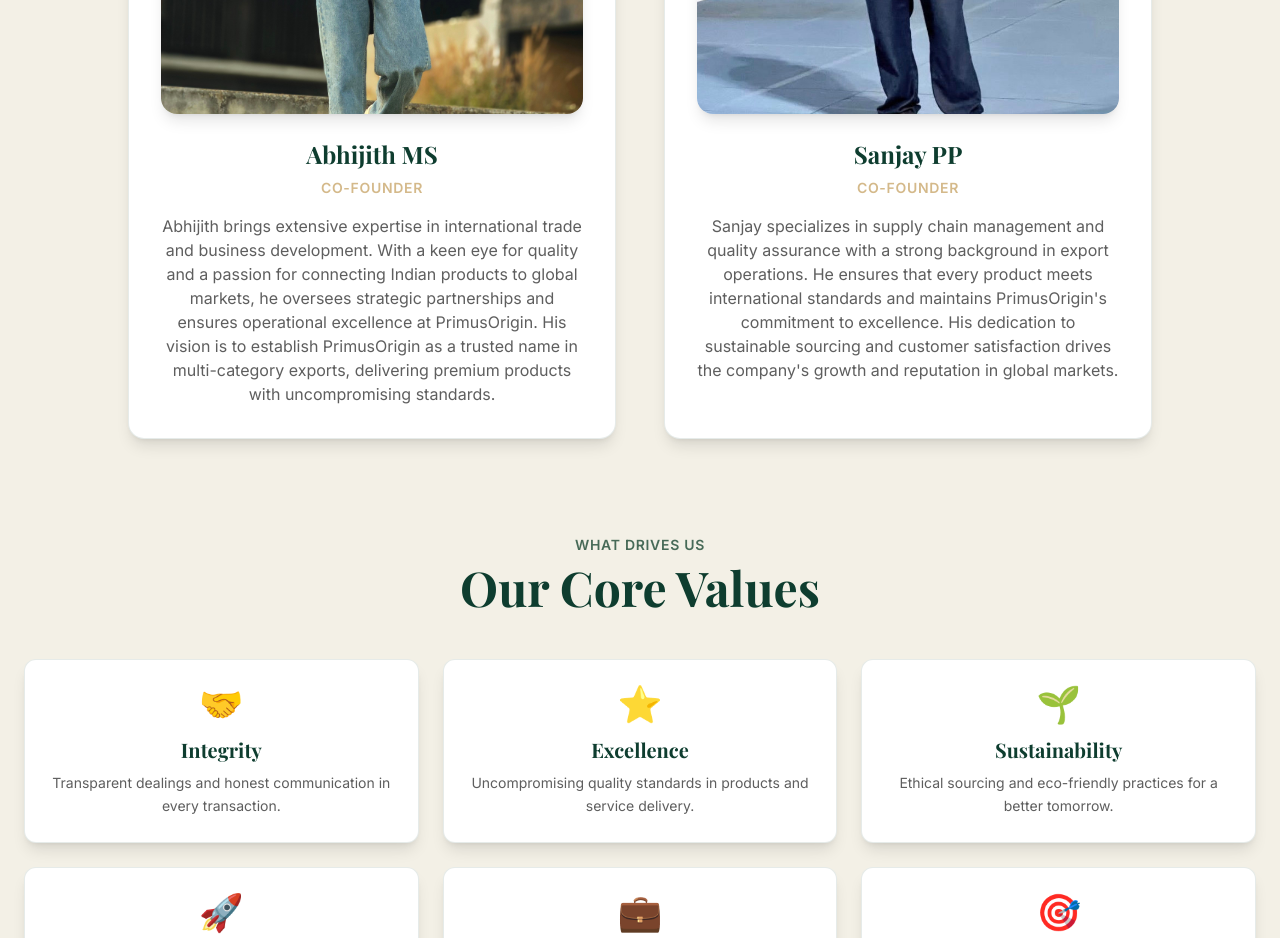
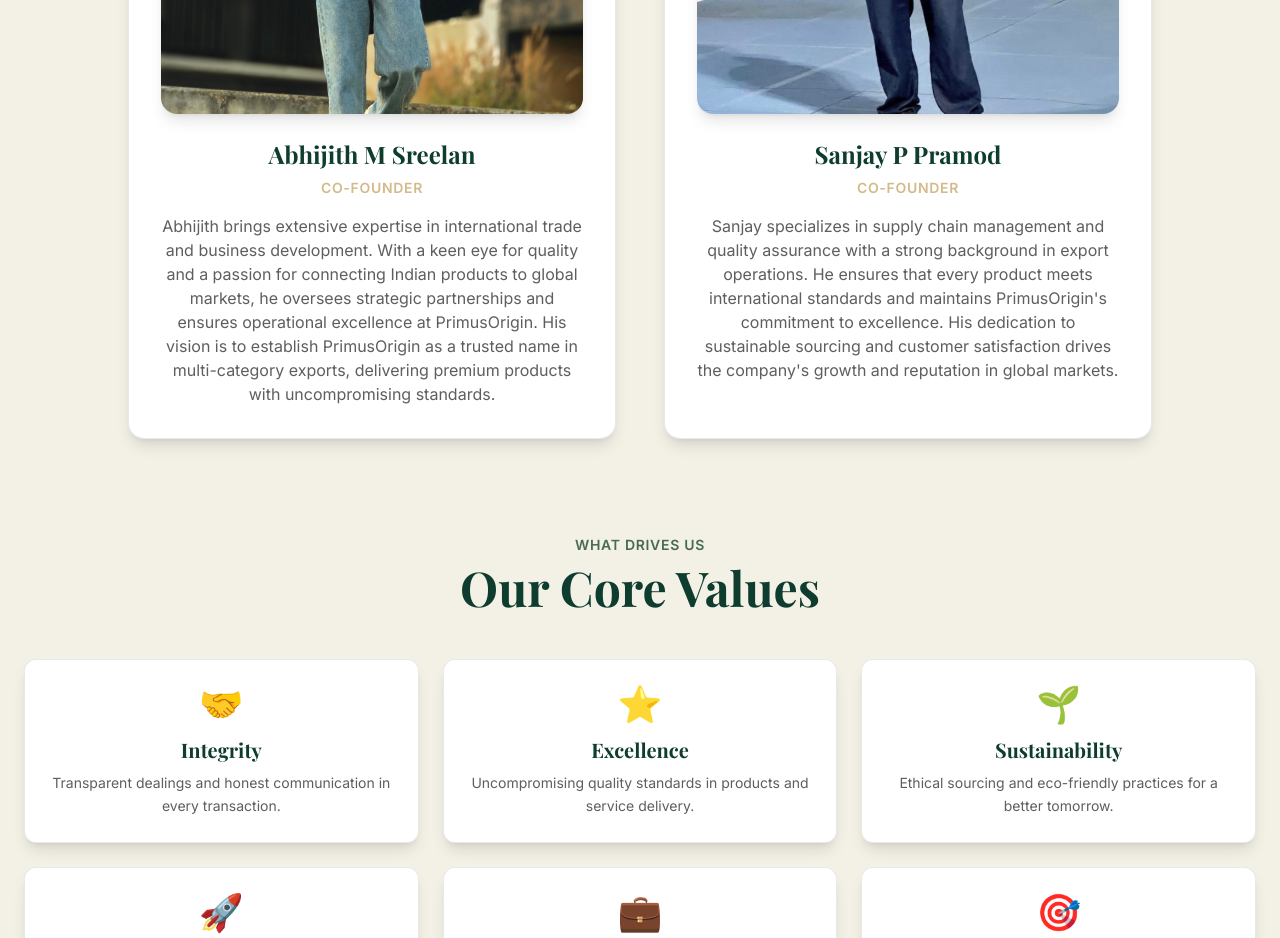
Before and after one commit to abhijith-ms/PrimusOrigin, a React (Vite) app: page /about in a window 1280 px wide. Shown: the part 2040-2978 px from the top of the page. Built offline with nearby package versions, Linux system fonts and the light colour scheme; a web font is replaced by a local one.

Commit message:
fix: Update founder full names - Abhijith M Sreelan and Sanjay P Pramod

```diff
--- a/src/components/About.jsx
+++ b/src/components/About.jsx
@@ -169,7 +169,7 @@ const About = () => {
                                 <div className="aspect-square rounded-2xl overflow-hidden group-hover:scale-105 transition-transform duration-300 shadow-lg">
                                     <img
                                         src={founder1Image}
-                                        alt="Abhijith MS - Co-Founder"
+                                        alt="Abhijith M Sreelan - Co-Founder"
                                         className="w-full h-full object-cover"
                                     />
                                 </div>
@@ -178,7 +178,7 @@ const About = () => {
                             {/* Details */}
                             <div className="text-center">
                                 <h3 className="text-2xl font-serif font-bold text-primary mb-2">
-                                    Abhijith MS
+                                    Abhijith M Sreelan
                                 </h3>
                                 <p className="text-accent font-semibold mb-4 text-sm uppercase tracking-wider">
                                     Co-Founder
@@ -206,7 +206,7 @@ const About = () => {
                                 <div className="aspect-square rounded-2xl overflow-hidden group-hover:scale-105 transition-transform duration-300 shadow-lg">
                                     <img
                                         src={founder2Image}
-                                        alt="Sanjay PP - Co-Founder"
+                                        alt="Sanjay P Pramod - Co-Founder"
                                         className="w-full h-full object-cover"
                                     />
                                 </div>
@@ -215,7 +215,7 @@ const About = () => {
                             {/* Details */}
                             <div className="text-center">
                                 <h3 className="text-2xl font-serif font-bold text-primary mb-2">
-                                    Sanjay PP
+                                    Sanjay P Pramod
                                 </h3>
                                 <p className="text-accent font-semibold mb-4 text-sm uppercase tracking-wider">
                                     Co-Founder
```
